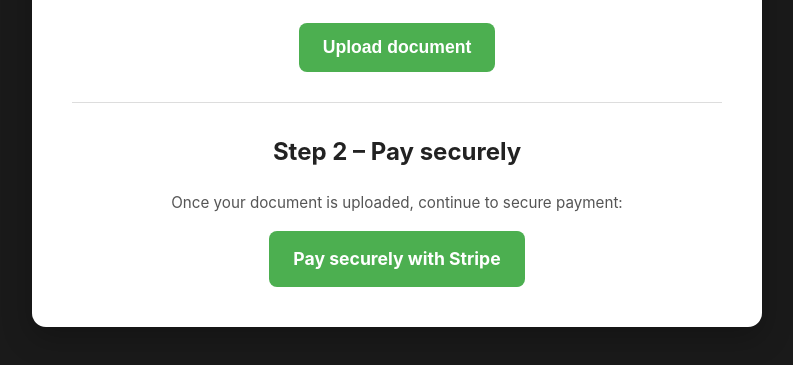
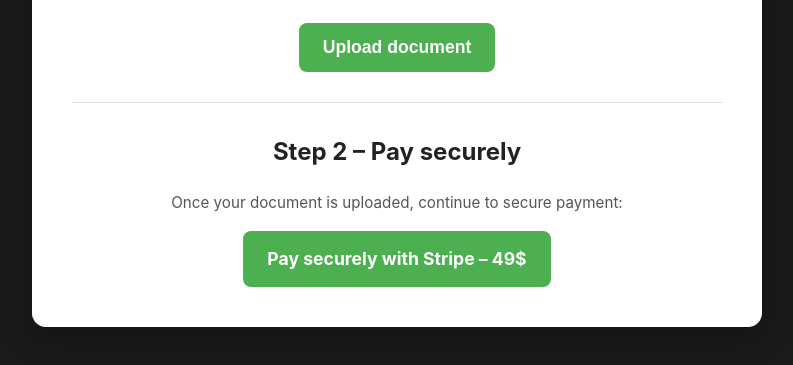
Before and after one commit to mehdiakif-lab/Fairexit, a website: page public/upload.html in a window 1280 px wide. Shown: the part 287-652 px from the top of the page, without its empty margins (243-1036 px from the left). Drawn offline with Linux system fonts and the light colour scheme.

Commit message:
Update upload.html

```diff
--- a/public/upload.html
+++ b/public/upload.html
@@ -32,8 +32,9 @@
         <h2>Step 2 – Pay securely</h2>
         <p class="trust-text">Once your document is uploaded, continue to secure payment:</p>
 
+        <!-- ONLY CHANGE IS HERE -->
         <a href="https://buy.stripe.com/cNifZjbdU5C5bDiat7dEs02" class="cta-button">
-          Pay securely with Stripe
+          Pay securely with Stripe – 49$
         </a>
 
       </div>
```
